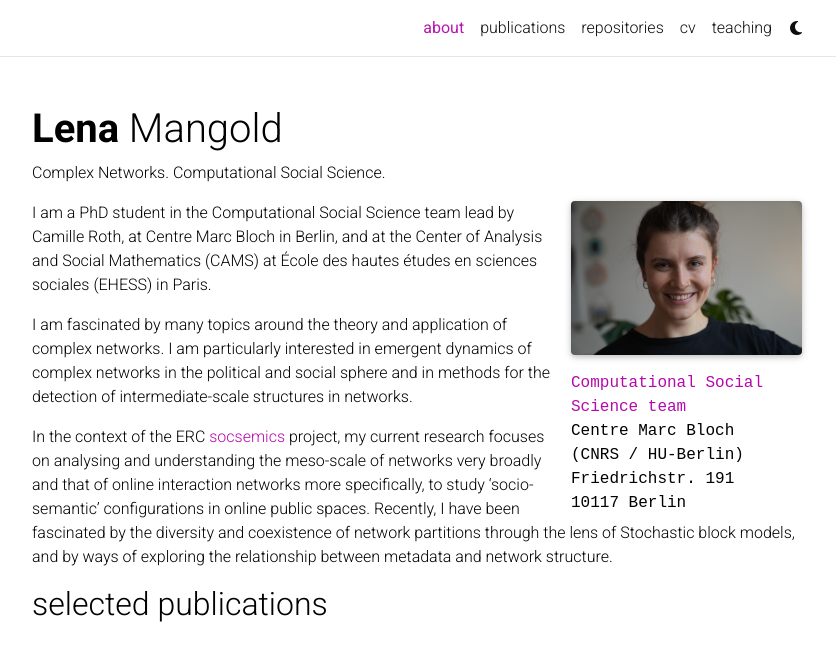
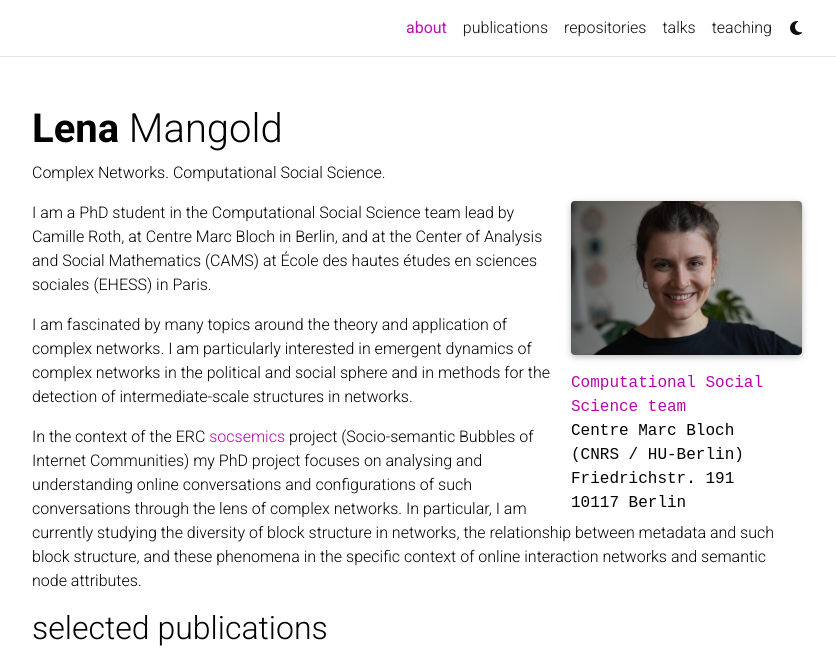
Before and after one commit to lenafm/lenafm.github.io, a Jekyll site: the page built from _pages/about.md, in a window 1280 px wide and 965 px high, cut to the strip 0-651 px from the top of the window. Shown: the whole strip, without its empty margins (223-1059 px from the left). Built offline with Jekyll 4.4.1, drawn with Linux system fonts in a browser that asks for light colours; full-size pictures stand in for the smaller copies a plugin makes; some web fonts are replaced; comment, search, counter and statistics services are not loaded; a style sheet for code colours, icons or effects is not loaded.

Commit message:
add talks page

```diff
--- a/_pages/about.md
+++ b/_pages/about.md
@@ -31,8 +31,8 @@
                         social sphere and in methods for the detection of intermediate-scale
                         structures in networks.
 
-In the context of the ERC [socsemics](https://socsemics.huma-num.fr/) project,
-my current research focuses on analysing and understanding the meso-scale of networks very broadly and that of
-online interaction networks more specifically, to study 'socio-semantic' configurations in online public spaces.
-Recently, I have been fascinated by the diversity and coexistence of network partitions through the lens of
-Stochastic block models, and by ways of exploring the relationship between metadata and network structure.
+In the context of the ERC [socsemics](https://socsemics.huma-num.fr/) project (Socio-semantic Bubbles of Internet
+Communities) my PhD project focuses on analysing and understanding online conversations and configurations of such
+conversations through the lens of complex networks. In particular, I am currently studying the diversity of block
+structure in networks, the relationship between metadata and such block structure, and these phenomena in the specific
+context of online interaction networks and semantic node attributes.
```
Also changed, not shown: _pages/cv.md (deleted, +0 -11 lines), _pages/talks.md (added, +44 -0 lines).
